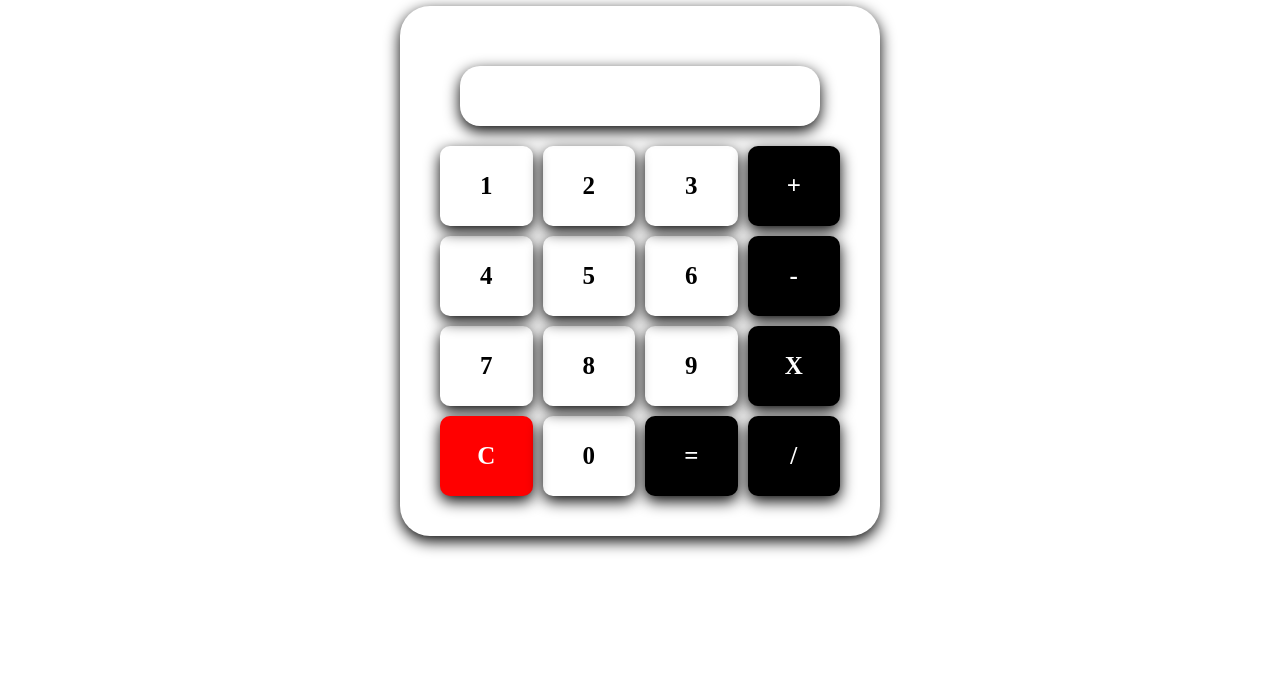
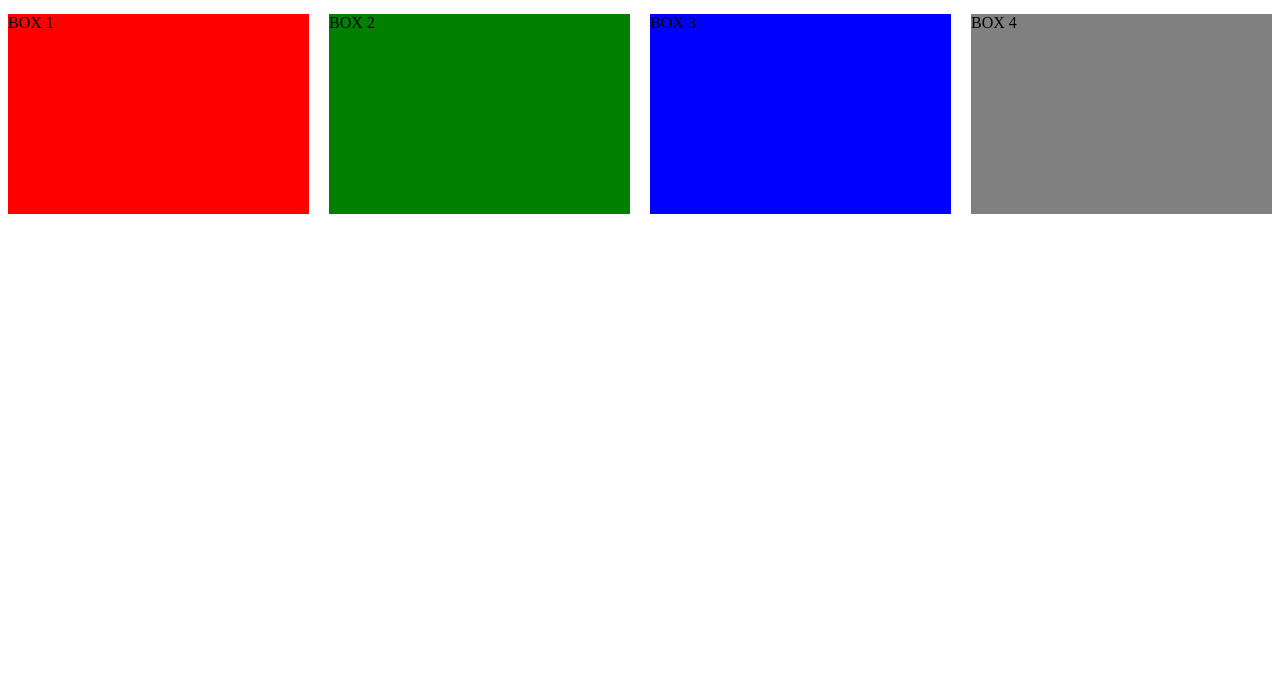
Before and after one commit to 22mikey/CSS-TUTORIAL, a plain HTML site: page index.html in a window 1280 px wide. Shown: the part 104-800 px from the top of the page. Drawn offline with Linux system fonts and the light colour scheme.

Commit message:
Add files via upload

```diff
--- a/index.html
+++ b/index.html
@@ -5,85 +5,63 @@
     <meta name="viewport" content="width=device-width, initial-scale=1.0">
     <title>Document</title>
     <style>
-        h1{
-            text-align: center;
-            color: teal;
-            font-size: 60px;
-            line-height: 30px;
-        }
-        #container{
-            /* border: 1px solid black;
-            margin-left: 260px; */
-            margin: auto;
-            height: auto;
-            width: 400px;
-            box-shadow: rgb(0, 0, .35) 0px 5px 15px;
-            padding: 40px ;
-            border-radius: 30px;
-        }
-        #display{
-            height: 60px;
-            width: 90%;
-            box-shadow: rgb(0, 0, .35) 0px 5px 15px;
-            border-radius: 20px;
-            margin: 20px;
-        }
-        #keyboard{
+        .container{
             display: grid;
             grid-template-columns: repeat(4,1fr);
-            grid-template-rows: repeat(4,80px);
-            gap: 10px;
+            grid-template-rows: 90px 200px ;
+            gap: 20px;
+            grid-template-areas:
+                 "nav nav nav nav"
+                "b1 b2 b3 b4";
+
+
+
 
         }
-        #keyboard > div{
-            border-radius: 10px;
-            font-size: 25px;
-            font-weight: bold;
+        .container > div{
             display: flex;
-            justify-content: center;
-            align-items: center;
-            box-shadow: rgb(0, 0, .35) 0px 5px 15px;
+
         }
-        .black{
-            background-color: black;
-            color: white;
+        .container > div:nth-child(1){
+            grid-area: nav;
+            background-color: yellow;
         }
-        .red{
+        .container > div:nth-child(2){
+            grid-area: b1;
             background-color: red;
-            color: white;
+
         }
-        #keyboard > div:hover{
-            background-color: rgb(120, 240, 360);
+        .container > div:nth-child(3){
+            grid-area: b2;
+            background-color: green;
         }
-
+        .container > div:nth-child(4){
+            grid-area: b3;
+            background-color: blue;
+        }
+        .container > div:nth-child(5){
+            grid-area: b4;
+            background-color: gray;
+        }
+        @media all and (min-width:400px) and (max-width:750px){
+            .container{
+                grid-template-columns: repeat(2,1fr);
+                grid-template-rows: 90px 200px 200px ;
+                grid-template-areas:
+                "nav nav"
+                "b1 b3"
+                "b2 b4";
+            }
+        }
     </style>
 </head>
 <body>
-    <h1>CALCULATOR</h1>
-     <div id="container">
-         <div id="display"></div>
-        <div id="keyboard">
-            <div>1 </div>
-            <div> 2</div>
-            <div>3 </div>
-            <div class="black"> +</div>
-            <div>4</div>
-            <div> 5</div>
-            <div> 6</div>
-            <div class="black"> -</div>
-            <div> 7</div>
-            <div> 8</div>
-            <div> 9</div>
-            <div class="black">X</div>
-            <div class="red"> C</div>
-            <div> 0</div>
-            <div class="black"> =</div>
-            <div class="black"> /</div>
-        </div>
-
-
-
-     </div>
-
+    <div class="container">
+        <div> Navigation</div>
+        <div> BOX 1</div>
+        <div> BOX 2</div>
+        <div> BOX 3</div>
+        <div> BOX 4</div>
+    </div>
 </body>
 </html>
```
